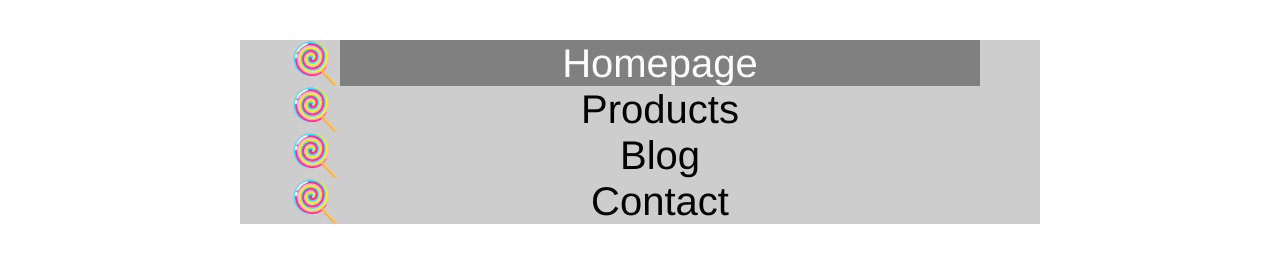
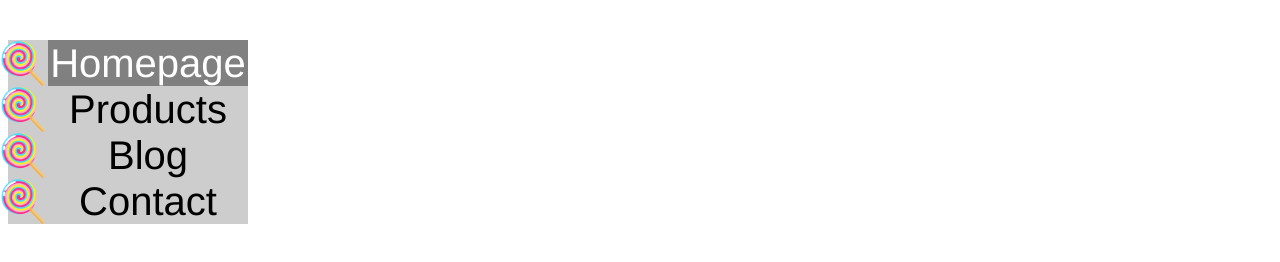
Before and after one commit to janvaljean/Text-HTML, a plain HTML site: page second assignment/secondtext.html in a window 1280 px wide. Drawn offline with Linux system fonts and the light colour scheme.

Commit message:
max width

```diff
--- a/second assignment/style.css
+++ b/second assignment/style.css
@@ -2,12 +2,12 @@
     font-family: 'Franklin Gothic Medium', 'Arial Narrow', Arial, sans-serif;
     font-size: 40px;
     text-align: center;
-    margin-left: 1.5rem;
-    margin-right: 1.5rem;
+
 }
 ul{
     background-color: rgb(206, 205, 205);
     list-style-type: "🍭";
+    max-width: 200px;
 
 }
 .active{
```
